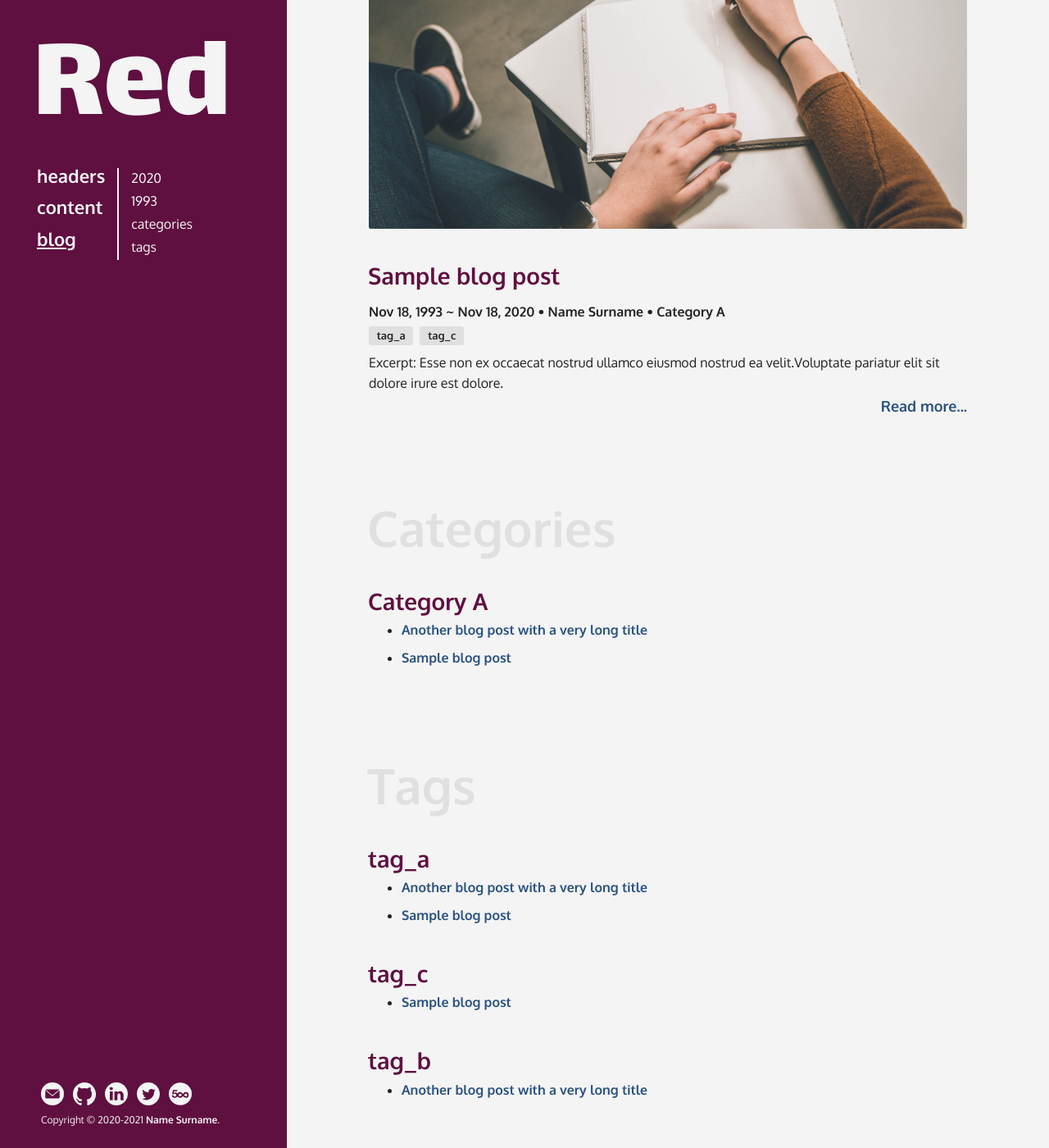
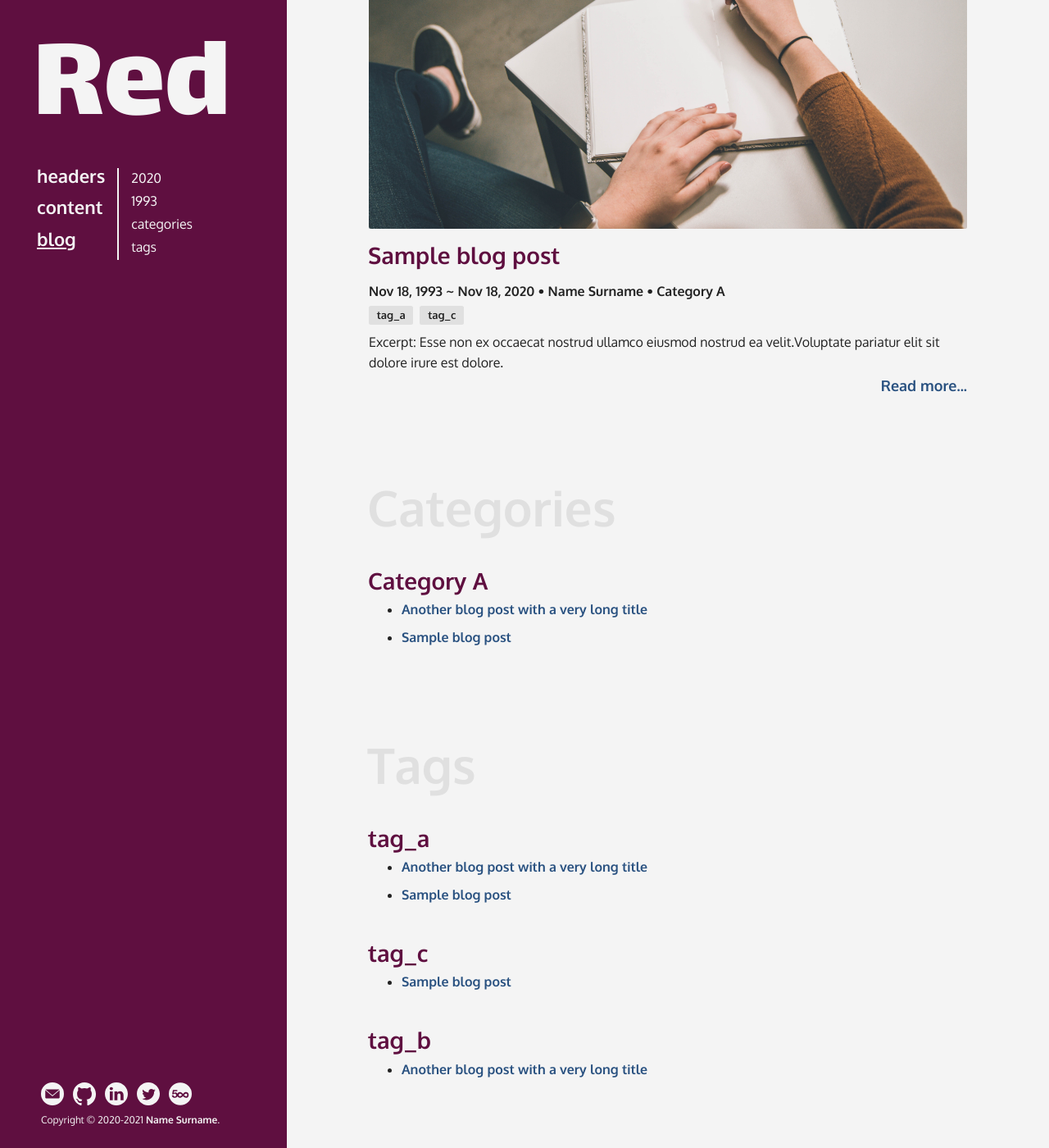
Before and after one commit to rafalkaron/r-jekyll-theme, a Jekyll site: the page built from blog.md, in a window 1280 px wide and 1400 px high, scrolled down 753 px. Shown: the whole window at 82% size. Built offline with Jekyll 4.4.1, drawn with Linux system fonts in a browser that asks for light colours; some web fonts are replaced.

Commit message:
fixed post image position

```diff
--- a/_includes/blog/posts_list.html
+++ b/_includes/blog/posts_list.html
@@ -9,15 +9,8 @@
     <ul id="post-list">
 
         <li class="post-item">
-
-            {%- if post.image -%}
-            <img class="post-image" src="{{ post.image }}">
-            {%- endif -%}
-
-            <a href="{{ post.url }}" class="post-link"><h2 id="{{post.title | slugify }}">{{post.title}}</h2> </a>
-
+            <a href="{{ post.url }}" class="post-link"> {%- if post.image -%} <img class="post-image" src="{{ post.image }}"> {%- endif -%}<h2 id="{{post.title | slugify }}">{{post.title}}</h2> </a>
             {% include blog/post_meta.html -%}
-
             <div class="read-more">
                 <a href="{{ post.url }}" class="read-more-link"> Read more...</a>
             </div>
--- a/_layouts/post.html
+++ b/_layouts/post.html
@@ -9,7 +9,11 @@
 	<main id="page-content" class="content {{ page.outputclass }}">
 
 		<article class="post">
-			<h1 class="post-title"> {{ page.title | escape }} </h1>
+			<h1 class="post-title">			{%- if page.image -%} <img class="post-image" src="{{ page.image }}"> {% endif %}
+				{{ page.title | escape }} </h1>
+
+
+
 			{% include blog/post_meta.html -%}
 
 			{{ content }}
--- a/_sass/r/content/blog.scss
+++ b/_sass/r/content/blog.scss
@@ -111,3 +111,12 @@ ul.post-tags {
         color: $secondary-color;
     }
 }
+
+article.level-1 img.post-image {
+    margin-bottom: -2.5rem;
+    margin-top: $margin;
+}
+
+article.post img.post-image {
+    margin-top: 0;
+}
--- a/_sass/r/content/title.scss
+++ b/_sass/r/content/title.scss
@@ -51,7 +51,7 @@ h6 {
 }
 
 /* Support images in titles */
-h1 > img,
+h1 > img:not(img.post-img),
 h2 > img,
 h3 > img,
 h4 > img,
```
